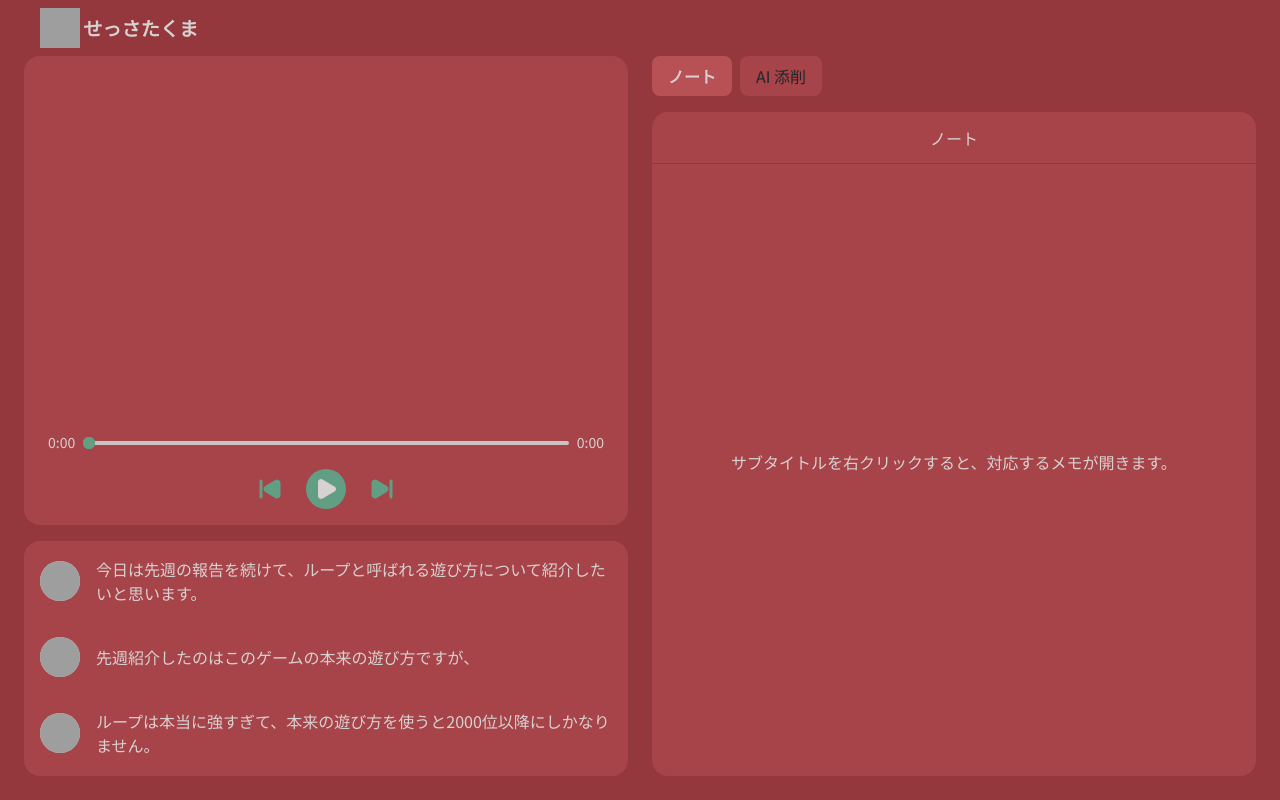
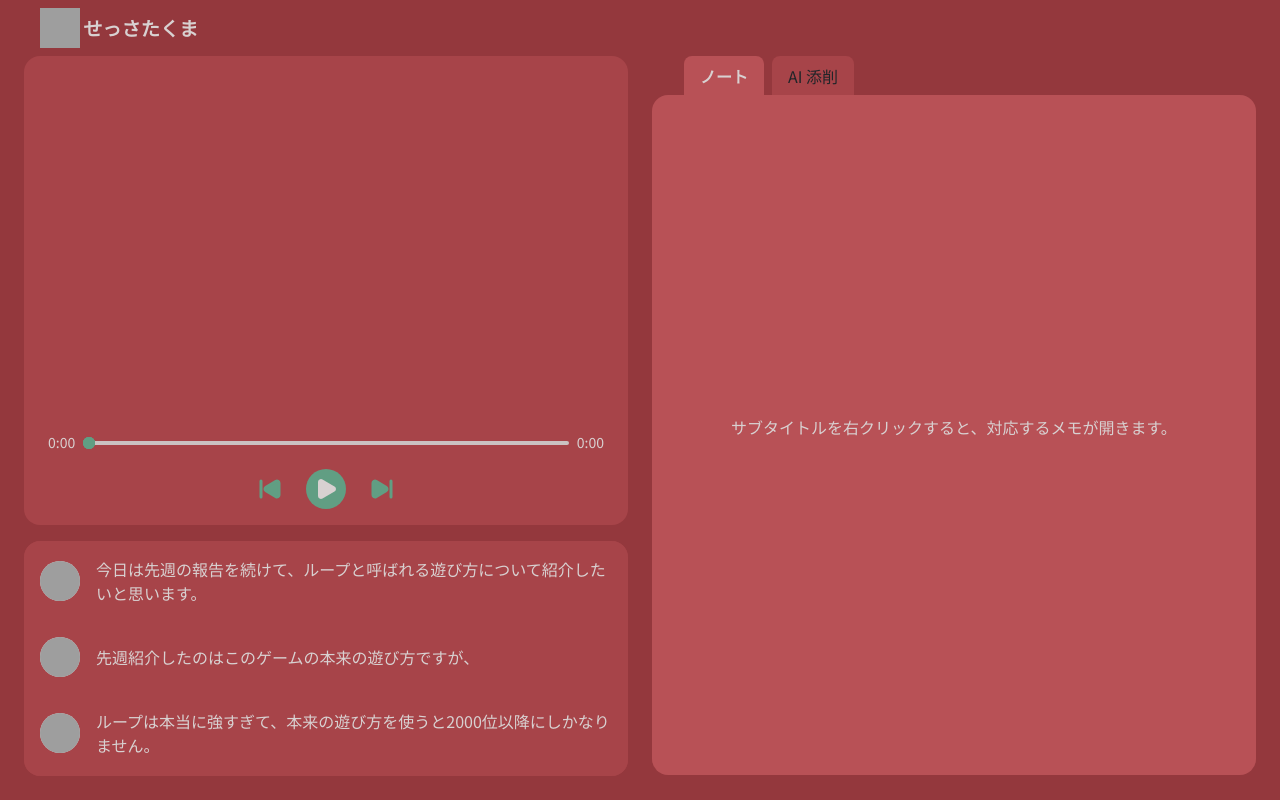
Before and after one commit to sessatakuma/jpcorrect-frontend, a React app: page / in a window 1280 px wide. Built offline with nearby package versions, Linux system fonts and the light colour scheme; grey boxes are pictures that could not be loaded; the HTML template or start-up script is replaced by a standard one.

Commit message:
feat: apply browser-like design

```diff
--- a/src/components/Hint.css
+++ b/src/components/Hint.css
@@ -3,22 +3,12 @@
     --input-height: 4.5rem;
     width: 100%;
     height: 100%;
-    background: var(--clr-primary);
-    border-radius: 1rem;
+    background: transparent;
     color: var(--clr-neutral);
     display: grid;
-    grid-template-rows: auto 1fr auto;
+    grid-template-rows: 1fr auto;
     overflow: hidden;
     min-height: 0;
-}
-
-.hint .header {
-    height: 3.25rem;
-    display: grid;
-    place-items: center;
-    background-color: var(--clr-primary);
-    border-bottom: 1px solid var(--clr-primary-dark);
-    border-radius: 1rem 1rem 0 0;
 }
 
 .hint .response {
@@ -26,23 +16,23 @@
     overflow-y: auto;
     display: flex;
     flex-direction: column;
-    gap: 0rem;
+    gap: 1rem;
     min-height: 0;
+}
 
-    &::-webkit-scrollbar {
+.hint .response::-webkit-scrollbar {
     width: 8px;
 }
 
-    &::-webkit-scrollbar-track {
+.hint .response::-webkit-scrollbar-track {
     background: transparent;
     border-radius: 1rem;
 }
 
-    &::-webkit-scrollbar-thumb {
+.hint .response::-webkit-scrollbar-thumb {
     background-color: var(--clr-neutral-alpha);
     border-radius: 1rem;
     border: 2px solid rgba(255, 255, 255, 0.08);
-    }
 }
 
 .hint .bubble {
@@ -52,25 +42,51 @@
     border-radius: 0.8rem;
     line-height: 1.2rem;
     word-break: break-word;
+    position: relative;
 }
 
 .hint .bubble.ai {
     align-self: flex-start;
-    background: var(--clr-primary-light);
+    background: var(--clr-primary);
     border-top-left-radius: 0.3rem;
 }
 
+.hint .bubble.ai::after {
+    content: '';
+    position: absolute;
+    width: 0;
+    height: 0;
+    border: 0.5rem solid transparent;
+    border-top-color: var(--clr-primary);
+    border-left: none;
+    top: 0;
+    left: -0.5rem;
+}
+
+
 .hint .bubble.user {
     align-self: flex-end;
-    background: var(--clr-primary-light);
+    background: var(--clr-primary);
     border-top-right-radius: 0.3rem;
+}
+
+.hint .bubble.user::after {
+    content: '';
+    position: absolute;
+    width: 0;
+    height: 0;
+    border: 0.5rem solid transparent;
+    border-top-color: var(--clr-primary);
+    border-right: none;
+    top: 0;
+    right: -0.5rem;
 }
 
 .hint .input-area {
     margin: 0 1rem 1rem 1rem;
     height: var(--input-height, 5rem);
     padding: 1rem;
-    background: var(--clr-primary-light);
+    background: var(--clr-primary);
     border-radius: 1rem;
     display: grid;
     grid-template-columns: 1fr auto;
@@ -83,10 +99,10 @@
     width: 100%;
     border-radius: .75rem;
     padding: .5rem .75rem;
+}
 
-    &::placeholder {
+.hint .input::placeholder {
     color: var(--clr-neutral);
-    }
 }
 
 .hint .send {
@@ -100,13 +116,13 @@
     border-radius: 50%;
     background: transparent;
     transition: 0.1s;
+}
 
-    &:hover {
+.hint .send:hover {
     scale: 1.1;
 }
 
-    & .icon {
+.hint .send .icon {
     translate: -.075rem .075rem;
     fill: var(--clr-neutral)
 }
-}
--- a/src/components/Hint.jsx
+++ b/src/components/Hint.jsx
@@ -30,8 +30,6 @@ export default function Hint() {
 
     return (
         <section className='hint'>
-            <div className='header'>AI 添削</div>
-
             <div className='response' ref={chatRef}>
                 {messages.map((msg) => (
                     <p key={msg.id} className={`bubble ${msg.sender}`}>
--- a/src/components/Notes.css
+++ b/src/components/Notes.css
@@ -2,22 +2,12 @@
     --padding: 1rem;
     width: 100%;
     height: 100%;
-    background: var(--clr-primary);
-    border-radius: 1rem;
+    background: transparent;
     color: var(--clr-neutral);
     display: grid;
-    grid-template-rows: auto 1fr;
+    grid-template-rows: 1fr;
     overflow: hidden;
     min-height: 0;
-}
-
-.notes .header {
-    height: 3.25rem;
-    display: grid;
-    place-items: center;
-    background-color: var(--clr-primary);
-    border-bottom: 1px solid var(--clr-primary-dark);
-    border-radius: 1rem 1rem 0 0;
 }
 
 .notes .notes-content {
@@ -35,19 +25,19 @@
     width: 100%;
     border-radius: .75rem;
     padding: .5rem .75rem;
-    background: var(--clr-primary-light);
+    background: var(--clr-primary);
     resize: none;
     flex-grow: 1;
 
     &::placeholder {
-        color: var(--clr-neutral);
+        color: var(--clr-neutral-muted);
     }
 }
 
 .notes .feedback {
-    background-color: var(--clr-primary-light);
     border-radius: 0.75rem;
     padding: 0.75rem 1rem;
+    border-left: 0.5rem solid var(---clr-type);
 }
 
 .notes .feedback-header {
@@ -60,6 +50,7 @@
 .notes .feedback-header h4 {
     margin: 0;
     font-size: 1rem;
+    color: var(---clr-type);
 }
 
 .notes .close-feedback {
@@ -82,7 +73,7 @@
 }
 
 .notes .selected-caption {
-    background-color: var(--clr-primary-light);
+    background-color: var(--clr-primary);
     border-radius: 0.75rem;
     padding: 0.25rem 1rem;
     cursor: default;
@@ -120,15 +111,6 @@
     color: var(--clr-advance);
 }
 
-.notes .feedback {
-    background-color: var(--clr-primary);
-    border-left: 0.5rem solid var(---clr-type);
-}
-
-.notes .feedback .feedback-header h4 {
-    color: var(---clr-type);
-}
-
 .notes .feedback.vocab {
     ---clr-type: var(--clr-vocab);
 }
--- a/src/components/Notes.jsx
+++ b/src/components/Notes.jsx
@@ -36,7 +36,6 @@ export default function Notes({
 
     return (
         <section className='notes'>
-            <div className='header'>ノート</div>
             {selectedCaptionIndex === -1 ? (
                 <div className='placeholder'>
                     <p>サブタイトルを右クリックすると、対応するメモが開きます。</p>
--- a/src/components/RightPanel.css
+++ b/src/components/RightPanel.css
@@ -1,23 +1,26 @@
 .right-panel {
     display: grid;
     grid-template-rows: auto 1fr;
-    gap: 1rem;
     min-height: 0;
 }
 
 .panel-switcher {
     display: flex;
     gap: 0.5rem;
+    position: relative;
+    z-index: 1;
+    padding-left: 2rem;
 }
 
 .panel-switcher button {
     all: unset;
     cursor: pointer;
     padding: 0.5rem 1rem;
-    border-radius: 0.5rem;
+    border-radius: 0.5rem 0.5rem 0 0;
     background-color: var(--clr-primary);
     color: var(--clr-neutral-muted);
     transition: all 0.2s ease-in-out;
+    position: relative;
 }
 
 .panel-switcher button:hover {
@@ -29,4 +32,15 @@
     background-color: var(--clr-primary-light);
     color: var(--clr-neutral);
     font-weight: bold;
+    z-index: 3;
 }
+
+.content {
+    background: var(--clr-primary-light);
+    border-radius: 1rem;
+    min-height: 0;
+    height: 100%;
+    position: relative;
+    z-index: 2;
+    margin-top: -1px;
+}
--- a/src/components/RightPanel.jsx
+++ b/src/components/RightPanel.jsx
@@ -2,8 +2,19 @@ import React from 'react';
 
 import Hint from 'components/Hint';
 import Notes from 'components/Notes';
+import PropTypes from 'prop-types';
+import 'components/RightPanel.css';
 
-import 'components/RightPanel.css';
+RightPanel.propTypes = {
+    rightPanel: PropTypes.string.isRequired,
+    setRightPanel: PropTypes.func.isRequired,
+    notes: PropTypes.array.isRequired,
+    selectedCaptionIndex: PropTypes.number.isRequired,
+    onNoteChange: PropTypes.func.isRequired,
+    feedback: PropTypes.object,
+    setFeedback: PropTypes.func.isRequired,
+    transcripts: PropTypes.array.isRequired,
+};
 
 export default function RightPanel({
     rightPanel,
@@ -15,6 +26,22 @@ export default function RightPanel({
     setFeedback,
     transcripts,
 }) {
+    const panels = {
+        notes: (
+            <Notes
+                note={selectedCaptionIndex !== -1 ? notes[selectedCaptionIndex] : ''}
+                onNoteChange={onNoteChange}
+                feedback={feedback}
+                setFeedback={setFeedback}
+                selectedCaptionIndex={selectedCaptionIndex}
+                selectedCaption={
+                    selectedCaptionIndex !== -1 ? transcripts[selectedCaptionIndex] : null
+                }
+            />
+        ),
+        ai: <Hint />,
+    };
+
     return (
         <div className='right-panel'>
             <div className='panel-switcher'>
@@ -31,22 +58,7 @@ export default function RightPanel({
                     AI 添削
                 </button>
             </div>
-            {rightPanel === 'notes' ? (
-                <Notes
-                    note={selectedCaptionIndex !== -1 ? notes[selectedCaptionIndex] : ''}
-                    onNoteChange={onNoteChange}
-                    feedback={feedback}
-                    setFeedback={setFeedback}
-                    selectedCaptionIndex={selectedCaptionIndex}
-                    selectedCaption={
-                        selectedCaptionIndex !== -1
-                            ? transcripts[selectedCaptionIndex]
-                            : null
-                    }
-                />
-            ) : (
-                <Hint />
-            )}
+            <div className='content'>{panels[rightPanel]}</div>
         </div>
     );
 }
```
Lines whose indentation alone changed are shown as unchanged.
